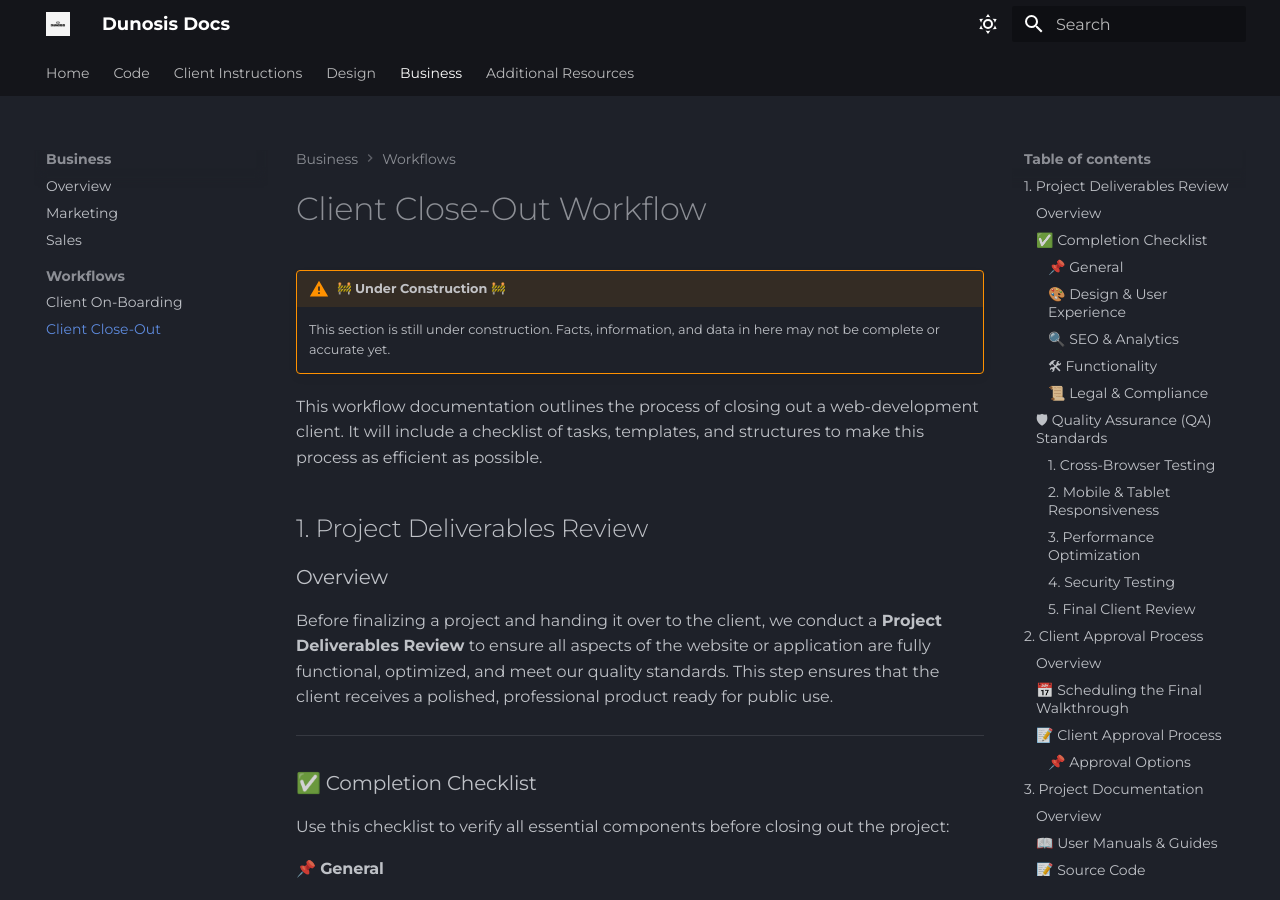
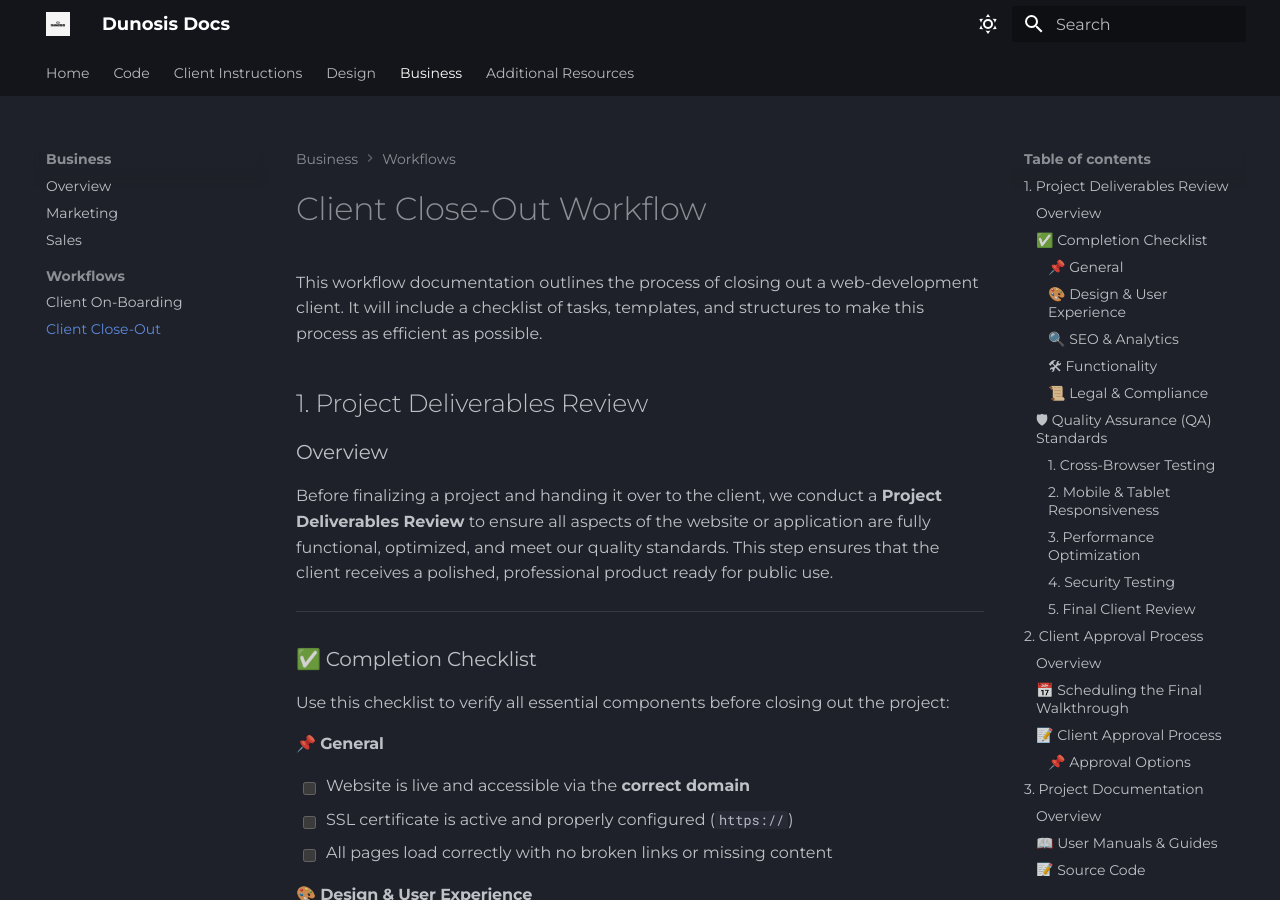
Before and after one commit to wesordonez/dunosis-web-docs, an MkDocs documentation site: the page built from docs/business/workflows/client-close-out.md, in a window 1280 px wide and 900 px high. Built offline with MkDocs 1.6.1 and Material for MkDocs 9.7.7, drawn with Linux system fonts in a browser that asks for light colours; emoji names are drawn with the system emoji font.

Commit message:
removed under construction banner

```diff
--- a/docs/business/workflows/client-close-out.md
+++ b/docs/business/workflows/client-close-out.md
@@ -1,8 +1,4 @@
 # Client Close-Out Workflow
-
-!!! warning ":construction: Under Construction :construction:"
-
-    This section is still under construction. Facts, information, and data in here may not be complete or accurate yet.
 
 This workflow documentation outlines the process of closing out a web-development client. It will include a checklist of tasks, templates, and structures to make this process as efficient as possible.
 
```
